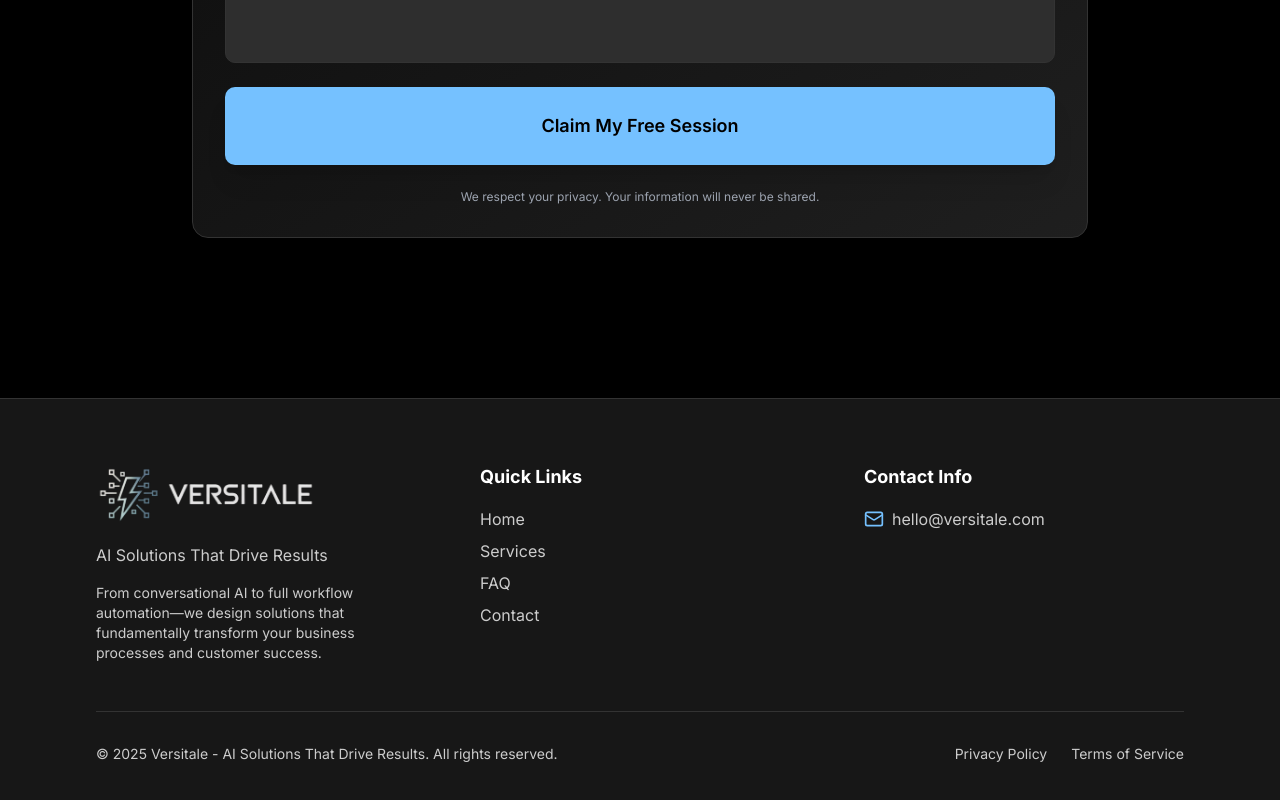
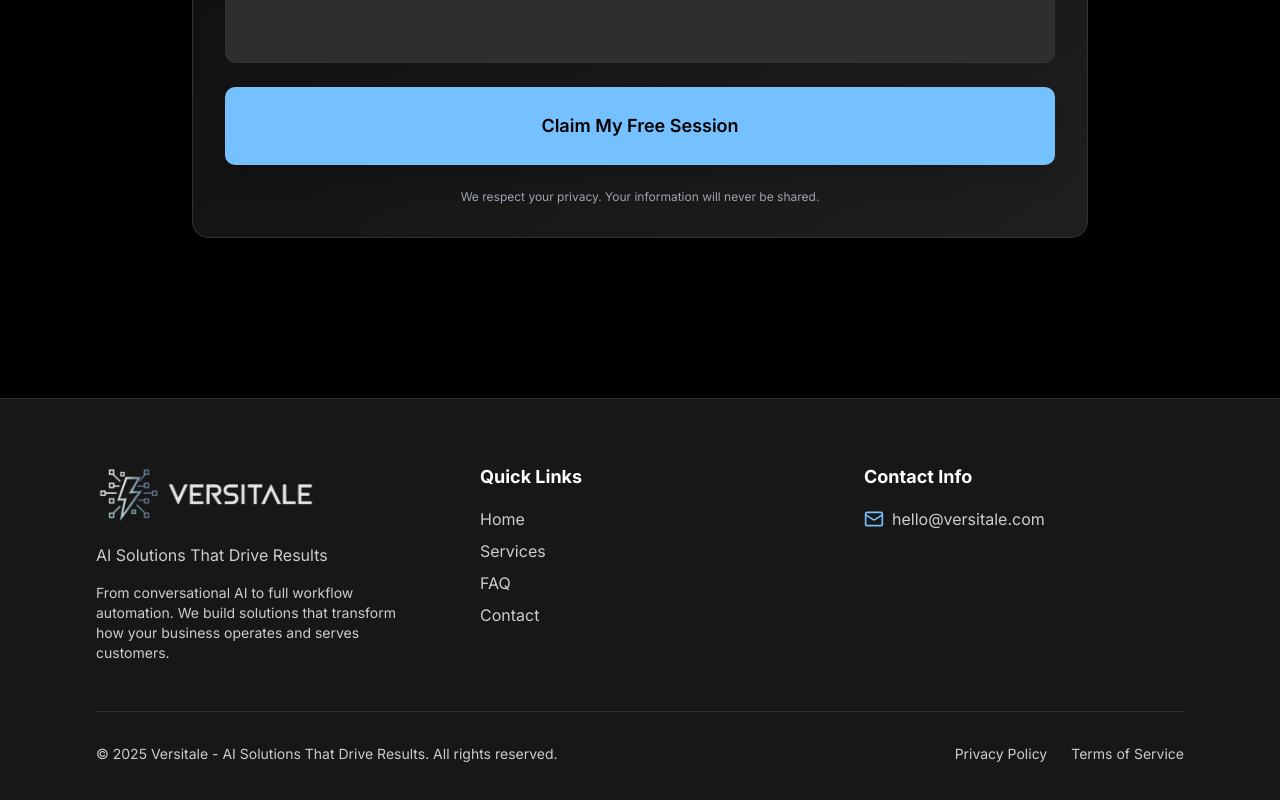
Before and after one commit to helloversitale/versitale, a React (Vite) app: page / in a window 1280 px wide. Shown: the part 5700-6500 px from the top of the page. Built offline with nearby package versions, Linux system fonts and the light colour scheme.

Commit message:
Updated footer.tsx

```diff
--- a/src/components/footer.tsx
+++ b/src/components/footer.tsx
@@ -48,7 +48,7 @@ export const Footer = () => {
               AI Solutions That Drive Results
             </p>
             <p className="text-sm text-muted-foreground">
-              From conversational AI to full workflow automation—we design solutions that fundamentally transform your business processes and customer success.
+              From conversational AI to full workflow automation. We build solutions that transform how your business operates and serves customers.
             </p>
           </div>
 
```
